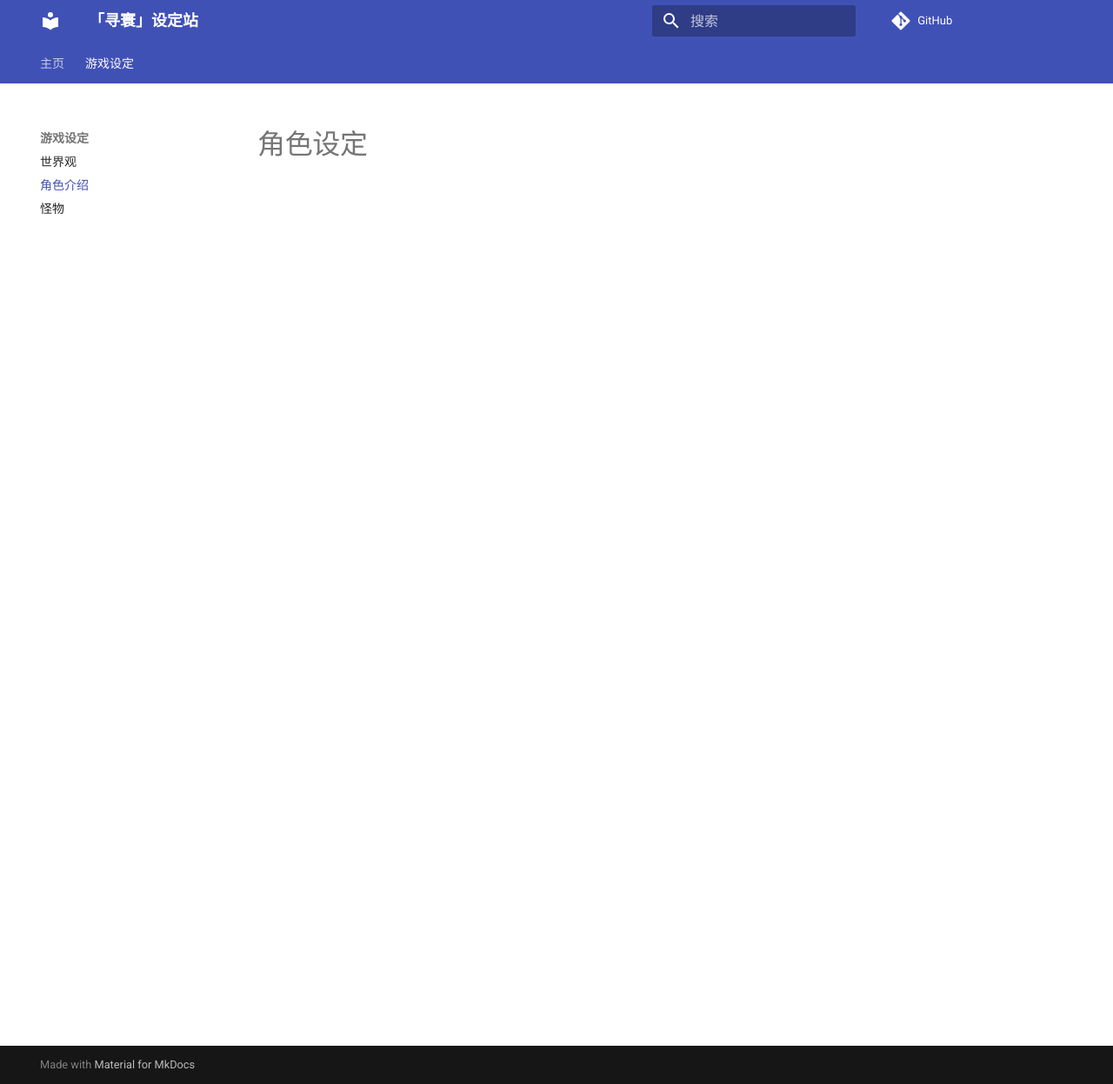
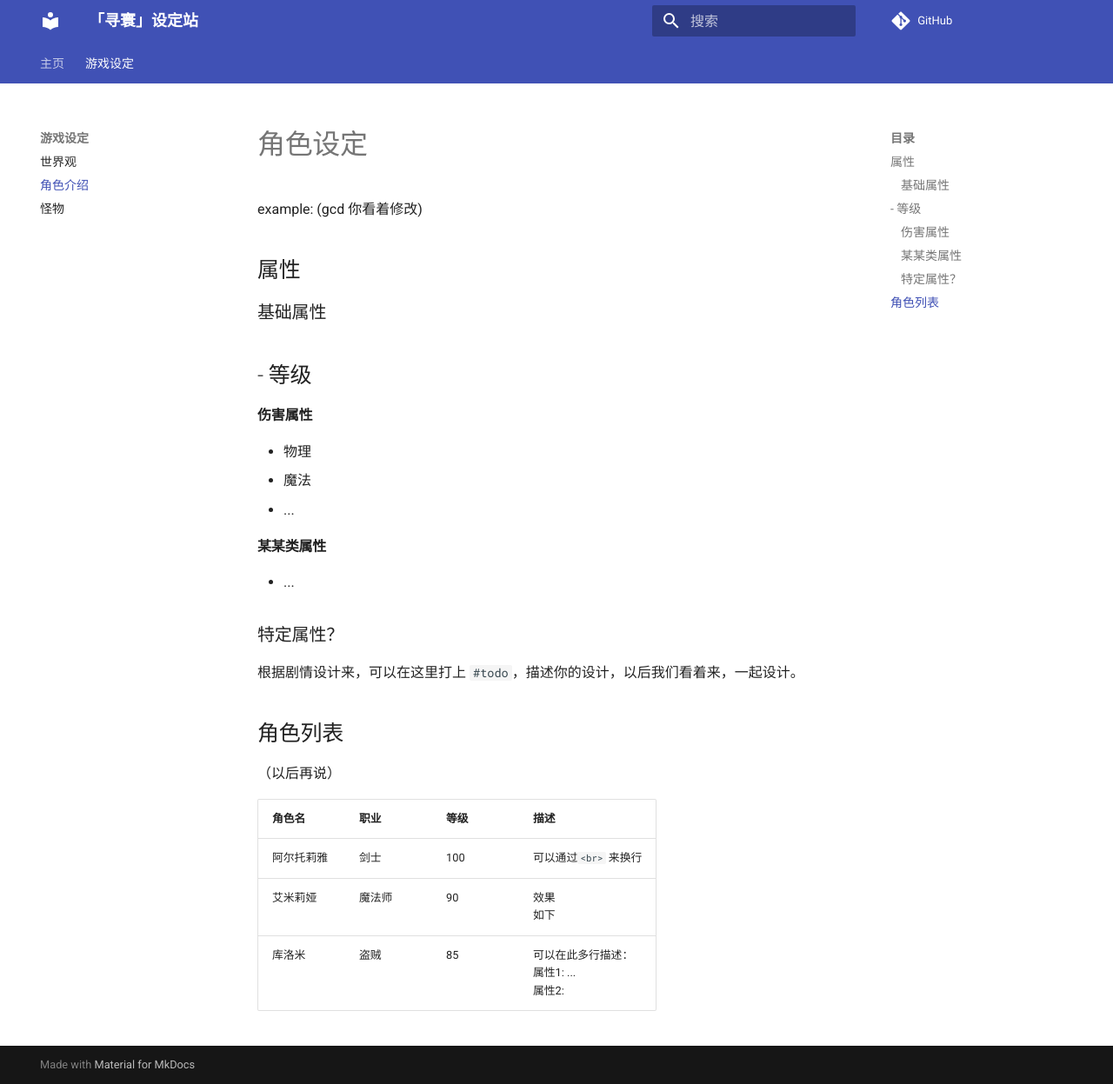
Before and after one commit to uchouT/xunhuan-doc, an MkDocs documentation site: the page built from docs/game/characters.md, in a window 1280 px wide and 1247 px high. Shown: the whole window at 87% size. Built offline with MkDocs 1.6.1 and Material for MkDocs 9.7.7, drawn with Linux system fonts in a browser that asks for light colours; comment, search, counter and statistics services are not loaded.

Commit message:
设立来一些 example，方便编辑参照。

```diff
--- a/docs/game/characters.md
+++ b/docs/game/characters.md
@@ -1 +1,31 @@
 # 角色设定
+
+example: (gcd 你看着修改)
+
+## 属性
+
+### 基础属性
+
+- 等级
+-
+#### 伤害属性
+
+- 物理
+- 魔法
+- ...
+
+#### 某某类属性
+
+- ...
+
+### 特定属性？
+根据剧情设计来，可以在这里打上 `#todo`，描述你的设计，以后我们看着来，一起设计。
+
+## 角色列表
+（以后再说）
+
+| 角色名  | 职业  | 等级 | 描述 |
+|---------|------|------| --- |
+| 阿尔托莉雅 | 剑士 | 100  |可以通过`<br>` 来换行 |
+| 艾米莉娅 | 魔法师 | 90  | 效果 <br> 如下 |
+| 库洛米 | 盗贼 | 85  | 可以在此多行描述：<br> 属性1: ... <br> 属性2: |
--- /dev/null
+++ b/docs/game/monsters.md
@@ -0,0 +1,3 @@
+# 怪物设定
+
+参考 [角色设定](/game/characters)
```
Also changed, not shown: docs/game/index.md (deleted, +0 -1 lines), docs/game/lore.md (+2 -0 lines), docs/game/monster.md (deleted, +0 -1 lines).
